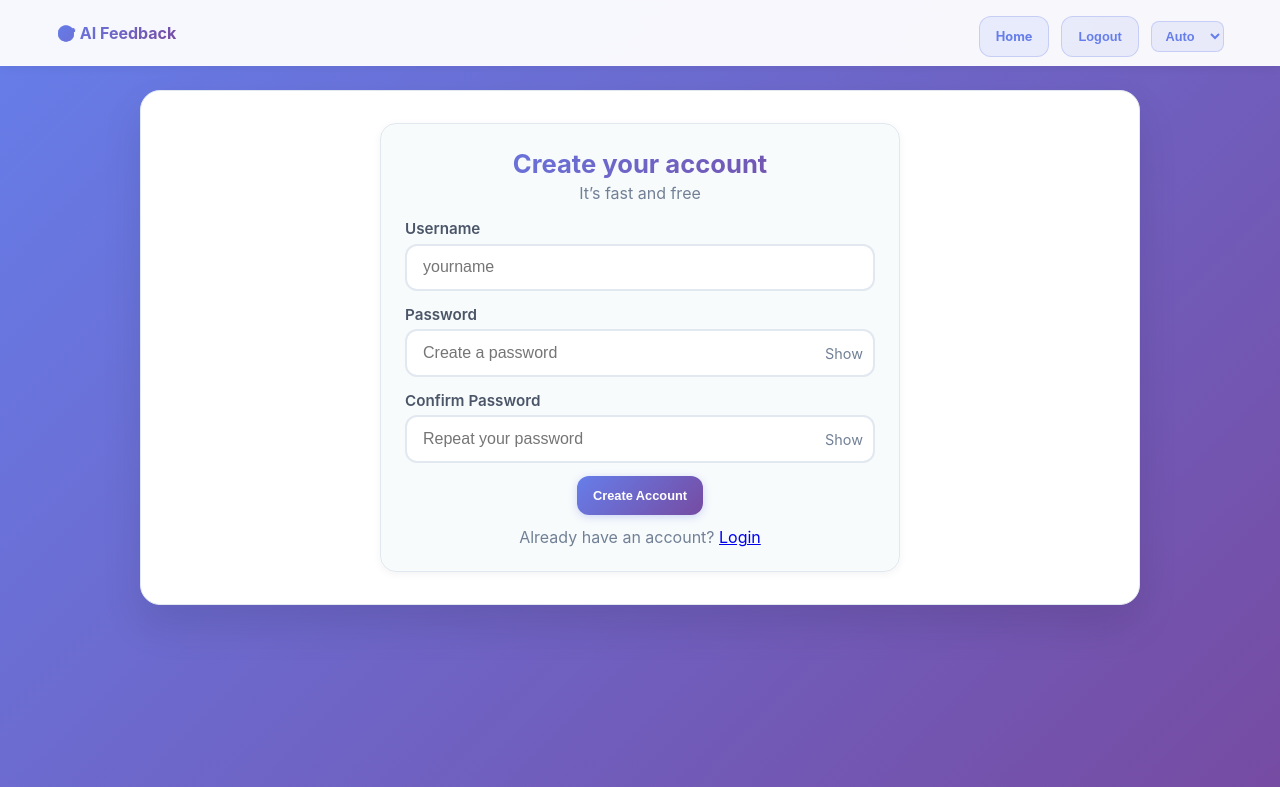
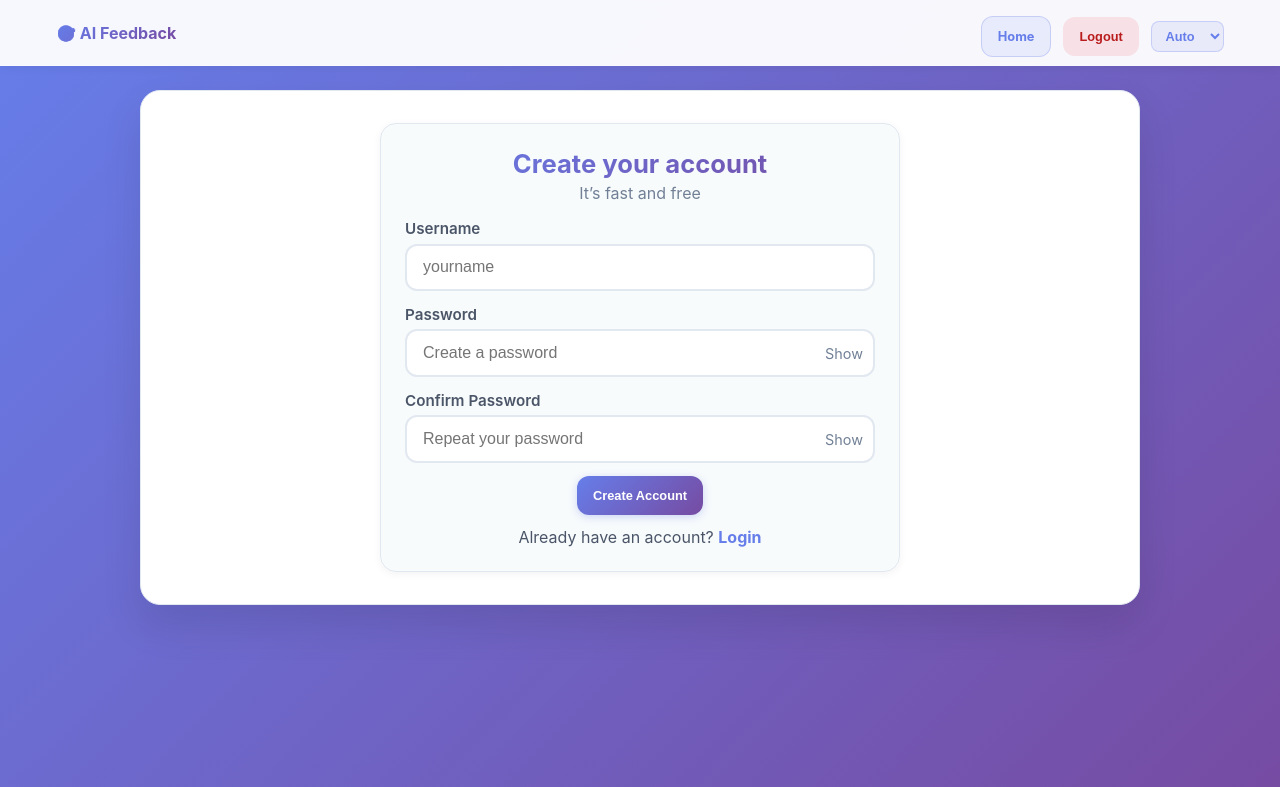
Before and after one commit to thein-zaw-22/nihongo-speech-feedback, a Django app: template core/templates/registration/signup.html in a window 1280 px wide. Shown: the top 787 px of the page. Run offline with Django 5.2, Linux system fonts and the light colour scheme; the template is opened without the code that fills it: values that come from a table or form of the project are taken from there, others are empty; the visitor is signed in with stand-in values (Sample User, id 1).

Commit message:
Fix UI/UX

```diff
--- a/core/templates/base.html
+++ b/core/templates/base.html
@@ -41,6 +41,8 @@
     .btn-primary:hover { transform: translateY(-1px); box-shadow: 0 4px 12px rgba(102,126,234,.4); }
     .btn-secondary { background: rgba(102,126,234,.1); color: var(--brand); border: 1px solid rgba(102,126,234,.25); }
     .btn-secondary:hover { background: rgba(102,126,234,.2); }
+    .btn-danger { background: rgba(239,68,68,.12); color: #b91c1c; border: 1px solid rgba(239,68,68,.3); }
+    .btn-danger:hover { background: rgba(239,68,68,.2); }
     .container { max-width: 1000px; margin: 1.5rem auto; padding: 2rem; background: var(--bg-primary); backdrop-filter: blur(10px); border-radius: 20px; box-shadow: var(--shadow-lg); border: 1px solid var(--border-color); transition: all 0.3s ease; }
     .theme-select {
       padding: .35rem .6rem;
@@ -61,10 +63,10 @@
       <div class="brand">🎯 AI Feedback</div>
       <div class="actions">
         {% if user.is_authenticated %}
-          <a class="btn btn-secondary" href="/">Home</a>
+          <a class="btn btn-secondary" href="/home/">Home</a>
           <form action="{% url 'logout' %}" method="post" style="display:inline; margin:0;">
             {% csrf_token %}
-            <button type="submit" class="btn btn-secondary" style="cursor:pointer;">Logout</button>
+            <button type="submit" class="btn btn-danger" style="cursor:pointer;">Logout</button>
           </form>
         {% else %}
           {% with view_name=request.resolver_match.url_name %}
--- a/core/templates/registration/login.html
+++ b/core/templates/registration/login.html
@@ -15,7 +15,9 @@
   .btn { display:inline-flex; align-items:center; justify-content:center; gap:.4rem; padding:.75rem 1rem; border:none; border-radius:12px; font-weight:700; cursor:pointer; text-decoration:none; }
   .btn-primary { background: linear-gradient(135deg, var(--brand), var(--brand-2)); color:#fff; }
   .btn-secondary { background: rgba(102,126,234,.1); color: var(--brand); border: 1px solid rgba(102,126,234,.25); }
-  .links { text-align:center; color: var(--text-muted); margin-top: .75rem; }
+  .links { text-align:center; color: var(--text-secondary); margin-top: .75rem; }
+  .links a { color: var(--brand); font-weight: 700; text-decoration: none; }
+  .links a:hover { text-decoration: underline; }
   .toggle { position: absolute; right: .75rem; top: 50%; transform: translateY(-50%); cursor: pointer; color: var(--text-muted); font-size: .9rem; }
   .pw-wrap { }
   .input-wrap { position: relative; width: 100%; }
--- a/core/templates/registration/signup.html
+++ b/core/templates/registration/signup.html
@@ -15,7 +15,9 @@
   .btn { display:inline-flex; align-items:center; justify-content:center; gap:.4rem; padding:.75rem 1rem; border:none; border-radius:12px; font-weight:700; cursor:pointer; text-decoration:none; }
   .btn-primary { background: linear-gradient(135deg, var(--brand), var(--brand-2)); color:#fff; }
   .btn-secondary { background: rgba(102,126,234,.1); color: var(--brand); border: 1px solid rgba(102,126,234,.25); }
-  .links { text-align:center; color: var(--text-muted); margin-top: .75rem; }
+  .links { text-align:center; color: var(--text-secondary); margin-top: .75rem; }
+  .links a { color: var(--brand); font-weight: 700; text-decoration: none; }
+  .links a:hover { text-decoration: underline; }
   .toggle { position: absolute; right: .75rem; top: 50%; transform: translateY(-50%); cursor: pointer; color: var(--text-muted); font-size: .9rem; }
   .pw-wrap { }
   .input-wrap { position: relative; width: 100%; }
--- a/core/templates/result.html
+++ b/core/templates/result.html
@@ -79,7 +79,7 @@
   </div>
 
 <div class="page-actions">
-  <a href="/?provider={{ selected_provider }}" class="btn btn-primary">🔄 Analyze Another</a>
+  <a href="{% url 'index' %}{% if selected_provider %}?provider={{ selected_provider }}{% endif %}" class="btn btn-primary">🔄 Analyze Another</a>
 
   {% if logs %}
     <button type="button" id="toggleLogs" class="btn btn-secondary">🔍 Show Debug Logs</button>
--- a/whisper_feedback_poc/settings.py
+++ b/whisper_feedback_poc/settings.py
@@ -94,5 +94,5 @@ LOGGING = {
 
 # Auth redirects (optional but improves UX)
 LOGIN_URL = '/accounts/login/'
-LOGIN_REDIRECT_URL = '/'
+LOGIN_REDIRECT_URL = '/home/'
 LOGOUT_REDIRECT_URL = '/accounts/login/'
--- a/whisper_feedback_poc/urls.py
+++ b/whisper_feedback_poc/urls.py
@@ -1,14 +1,16 @@
 from django.contrib import admin
 from django.urls import path
 from django.contrib.auth import views as auth_views
-from core.views import index, signup
+from django.views.generic import RedirectView
+from core.views import index, signup, feedback
 from django.conf import settings
 from django.conf.urls.static import static
 
 urlpatterns = [
     path('admin/', admin.site.urls),
-    path('', index, name='index'),
-    # Removed history and shareable routes
+    path('', RedirectView.as_view(url='/home/', permanent=False)),
+    path('home/', index, name='index'),
+    path('feedback/<int:pk>/', feedback, name='feedback'),
     # Auth
     path('accounts/login/', auth_views.LoginView.as_view(template_name='registration/login.html'), name='login'),
     path('accounts/logout/', auth_views.LogoutView.as_view(), name='logout'),
```
Also changed, not shown: core/views.py (+11 -1 lines).
